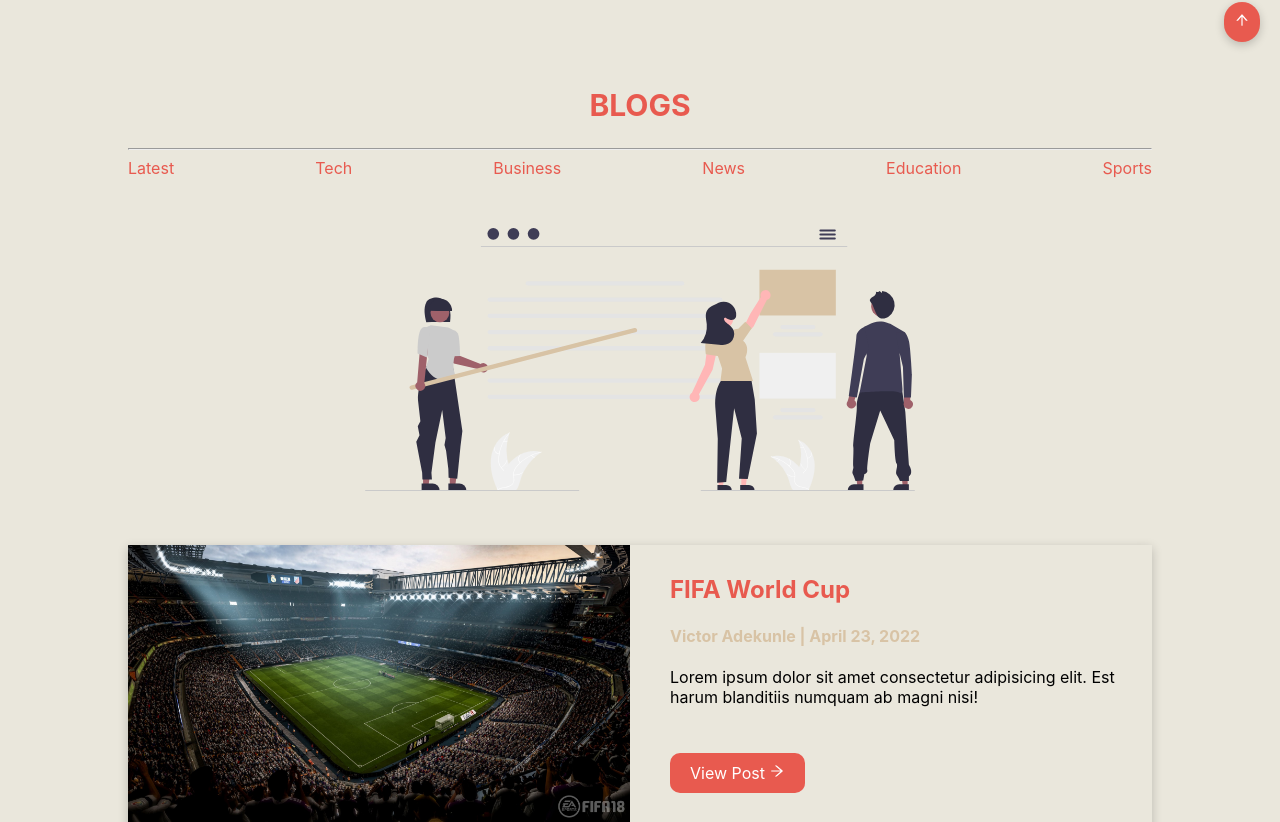
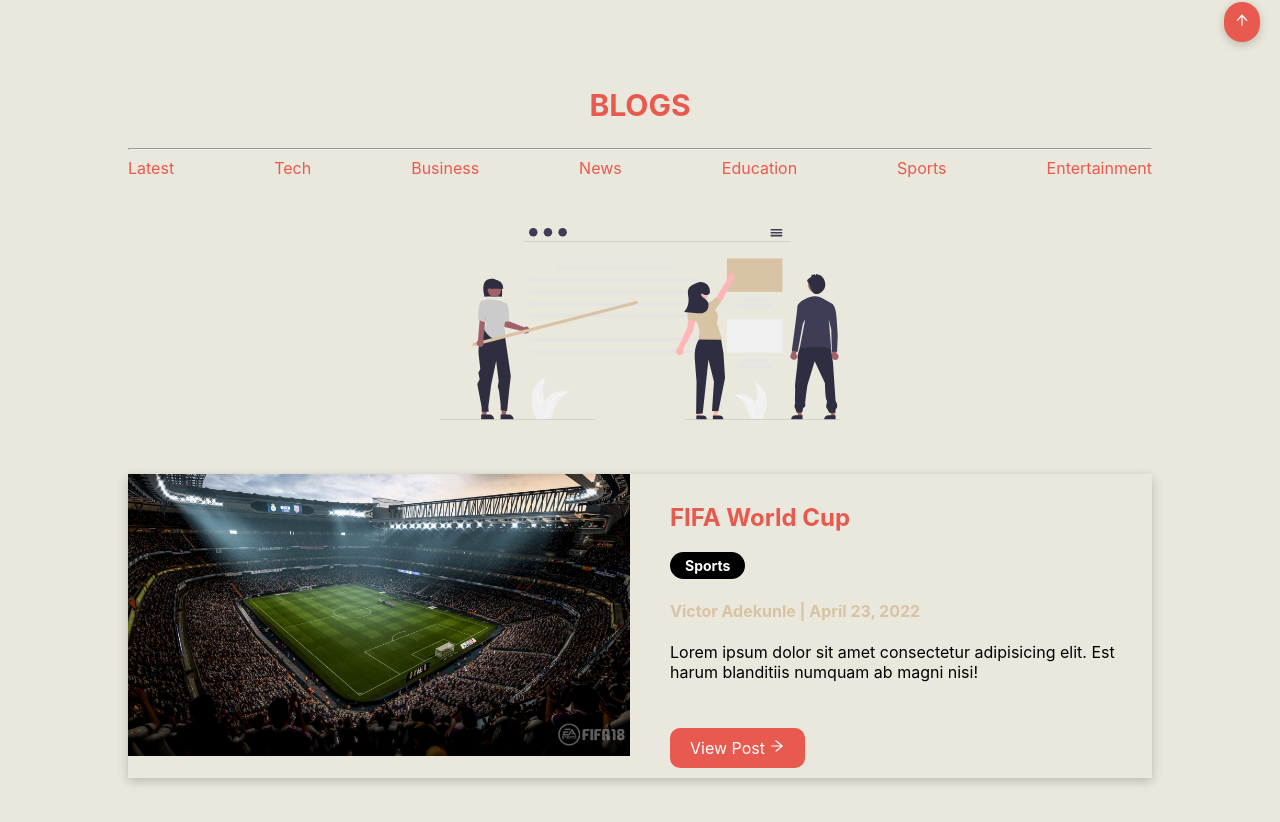
Before and after one commit to Big-Pabby/V-blogs, a React (Create React App) app: page / in a window 1280 px wide. Shown: the part 738-1560 px from the top of the page. Built offline with nearby package versions, Linux system fonts and the light colour scheme; a web font is replaced by a local one.

Commit message:
Adds the category style

```diff
--- a/src/Components/BlogNav/BlogNav.jsx
+++ b/src/Components/BlogNav/BlogNav.jsx
@@ -10,6 +10,7 @@ const BlogNav = () => {
         <li><a href="#">News</a></li>
         <li><a href="#">Education</a></li>
         <li><a href="#">Sports</a></li>
+        <li><a href="#">Entertainment</a></li>
     </nav>
   )
 }
--- a/src/Components/BlogPost/BlogPost.jsx
+++ b/src/Components/BlogPost/BlogPost.jsx
@@ -22,6 +22,7 @@ const BlogPost = () => {
           </div>
           <div className="blog-content">
             <h2>FIFA World Cup</h2>
+            <div className="category">Sports</div>
             <h4>Victor Adekunle | April 23, 2022</h4>
             <p>Lorem ipsum dolor sit amet consectetur adipisicing elit. Est harum blanditiis numquam ab magni nisi!</p>
             <a href="#" className='btn'>View Post <AiOutlineArrowRight/></a>
@@ -34,6 +35,7 @@ const BlogPost = () => {
           </div>
           <div className="blog-content">
             <h2>Naruto vs Luffy vs Goku</h2>
+            <div className="category">Entertainment</div>
             <h4>Victor Adekunle | April 23, 2022</h4>
             <p>Lorem ipsum dolor sit amet consectetur adipisicing elit. Est harum blanditiis numquam ab magni nisi!</p>
             <a href="#" className='btn'>View Post <AiOutlineArrowRight/></a>
@@ -46,6 +48,7 @@ const BlogPost = () => {
           </div>
           <div className="blog-content">
             <h2>Clean Your Environment</h2>
+            <div className="category">News</div>
             <h4>Victor Adekunle | April 23, 2022</h4>
             <p>Lorem ipsum dolor sit amet consectetur adipisicing elit. Est harum blanditiis numquam ab magni nisi!</p>
             <a href="#" className='btn'>View Post <AiOutlineArrowRight/></a>
--- a/src/Components/BlogPost/blogPost.css
+++ b/src/Components/BlogPost/blogPost.css
@@ -1,11 +1,21 @@
 .blogs-svg {
-    width: 550px;
+    width: 400px;
     margin: 50px auto 0;
 }
 
 .blogs h1 {
     text-align: center;
     font-size: 30px;
+}
+
+.category {
+    background: var(--color-primary);
+    color: #fff;
+    display: inline-block;
+    padding: 5px 15px;
+    border-radius: 20px;
+    font-size: 14px;
+    font-weight: bold;
 }
 
 .blog {
```
